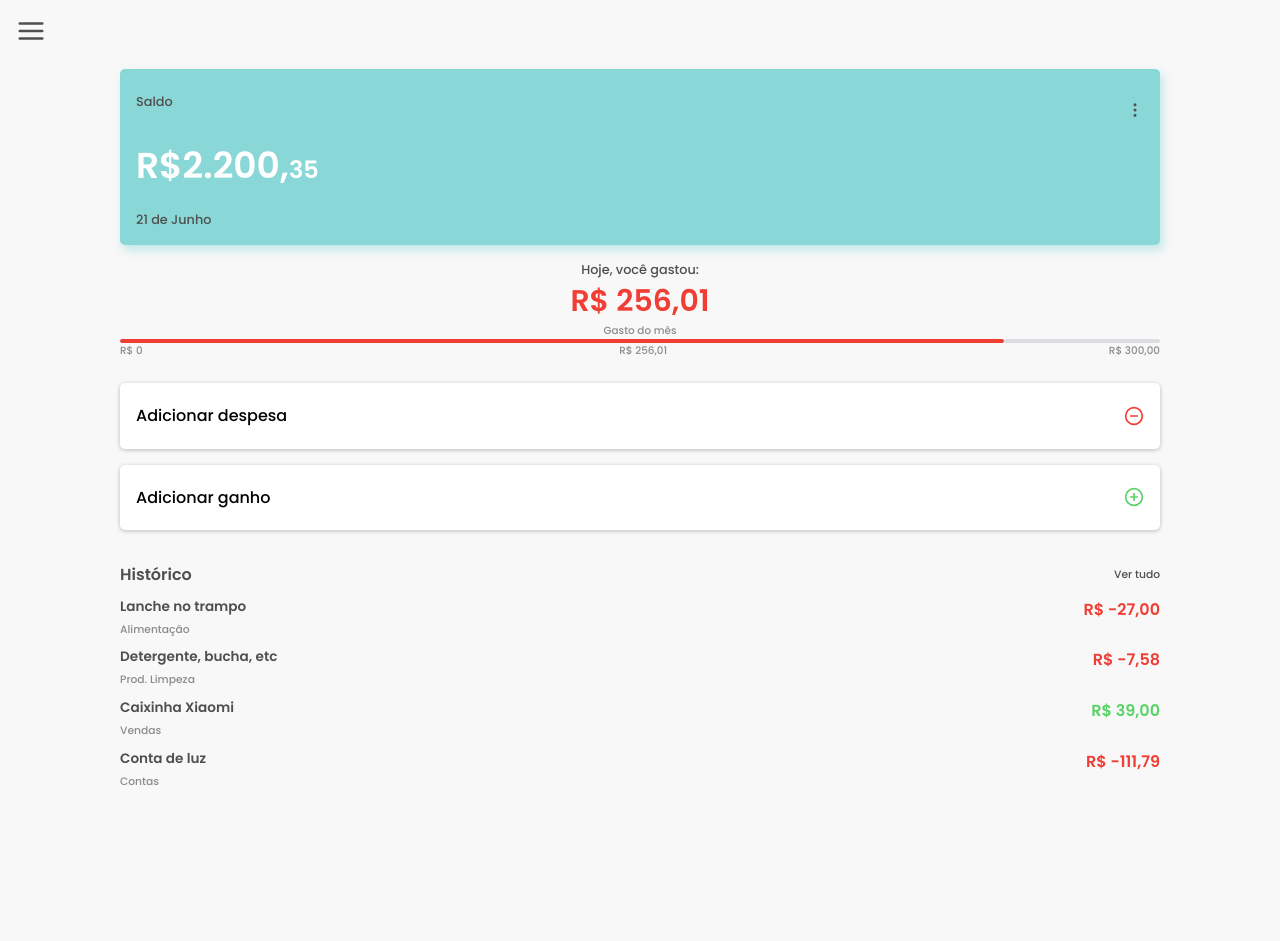
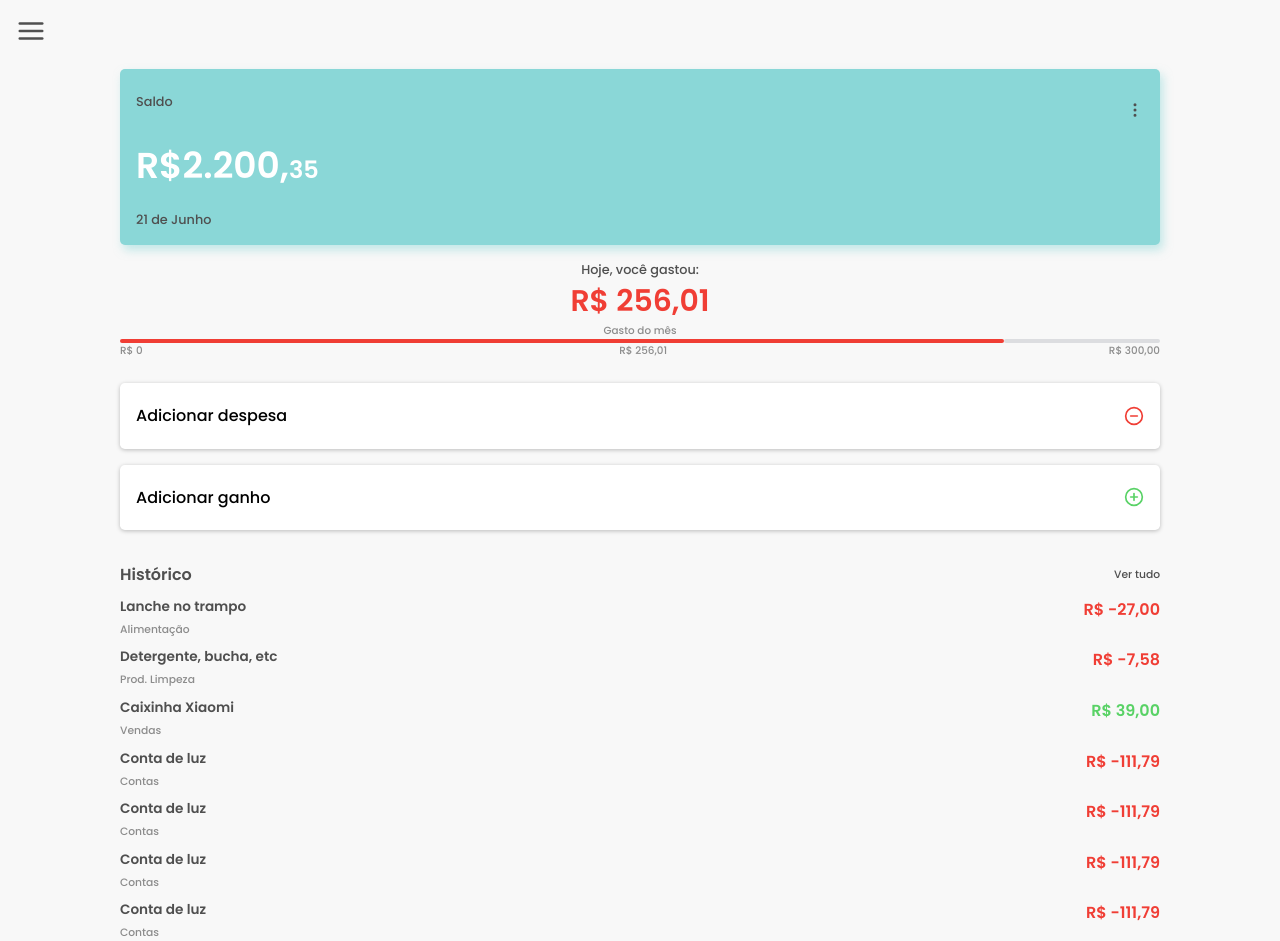
Before and after one commit to alan-dx/spartrol, a Next.js app: page /home in a window 1280 px wide. Before the commit the page ends 800 px from the top, so only its background shows below. Built offline with nearby package versions, Linux system fonts and the light colour scheme.

Commit message:
change position to fixed on Sidebar and modal components

```diff
--- a/src/components/Historic/index.tsx
+++ b/src/components/Historic/index.tsx
@@ -31,6 +31,27 @@ const list = [
     type: 'expense',
     value: '111,79'
   },
+  {
+    id: 5,
+    title: 'Conta de luz',
+    category: 'Contas',
+    type: 'expense',
+    value: '111,79'
+  },
+  {
+    id: 6,
+    title: 'Conta de luz',
+    category: 'Contas',
+    type: 'expense',
+    value: '111,79'
+  },
+  {
+    id: 7,
+    title: 'Conta de luz',
+    category: 'Contas',
+    type: 'expense',
+    value: '111,79'
+  },
 ]
 
 export function Historic() {
--- a/src/components/Modal/styles.module.scss
+++ b/src/components/Modal/styles.module.scss
@@ -2,7 +2,7 @@
   width: 100vw;
   height: 100vh;
 
-  position: absolute;
+  position: fixed;
   display: flex;
   align-items: center;
   justify-content: center;
--- a/src/components/Sidebar/styles.module.scss
+++ b/src/components/Sidebar/styles.module.scss
@@ -1,5 +1,5 @@
 .container {
-  position: absolute;
+  position: fixed;
   display: flex;
   flex-direction: row;
   z-index: 1;
--- a/src/pages/home/index.tsx
+++ b/src/pages/home/index.tsx
@@ -20,7 +20,7 @@ export default function Home() {
       <AddExpenseModal isOpen={isOpenExpenseModal} closeModal={() => setIsOpenExpenseModal(false)} />
       <AddGainModal isOpen={isOpenGainModal} closeModal={() => setIsGainModal(false)} />
       <Header />
-      <main className={styles.container}>
+      <main className={styles.container} >
         <Balance />
         <DayExpence />
         <LargeButton onClick={() => setIsOpenExpenseModal(true)}>
```
Also changed, not shown: 1 other file (tests, documents, lock files or other folders).
